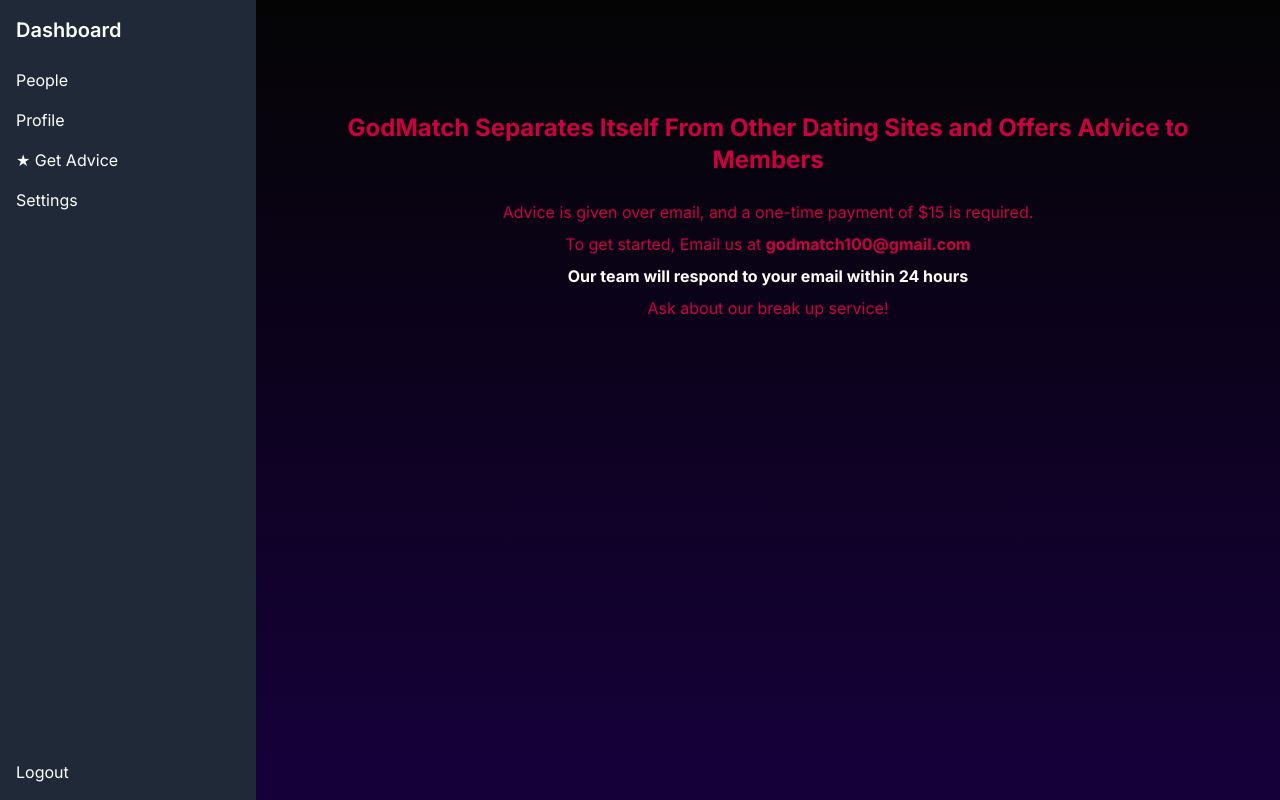
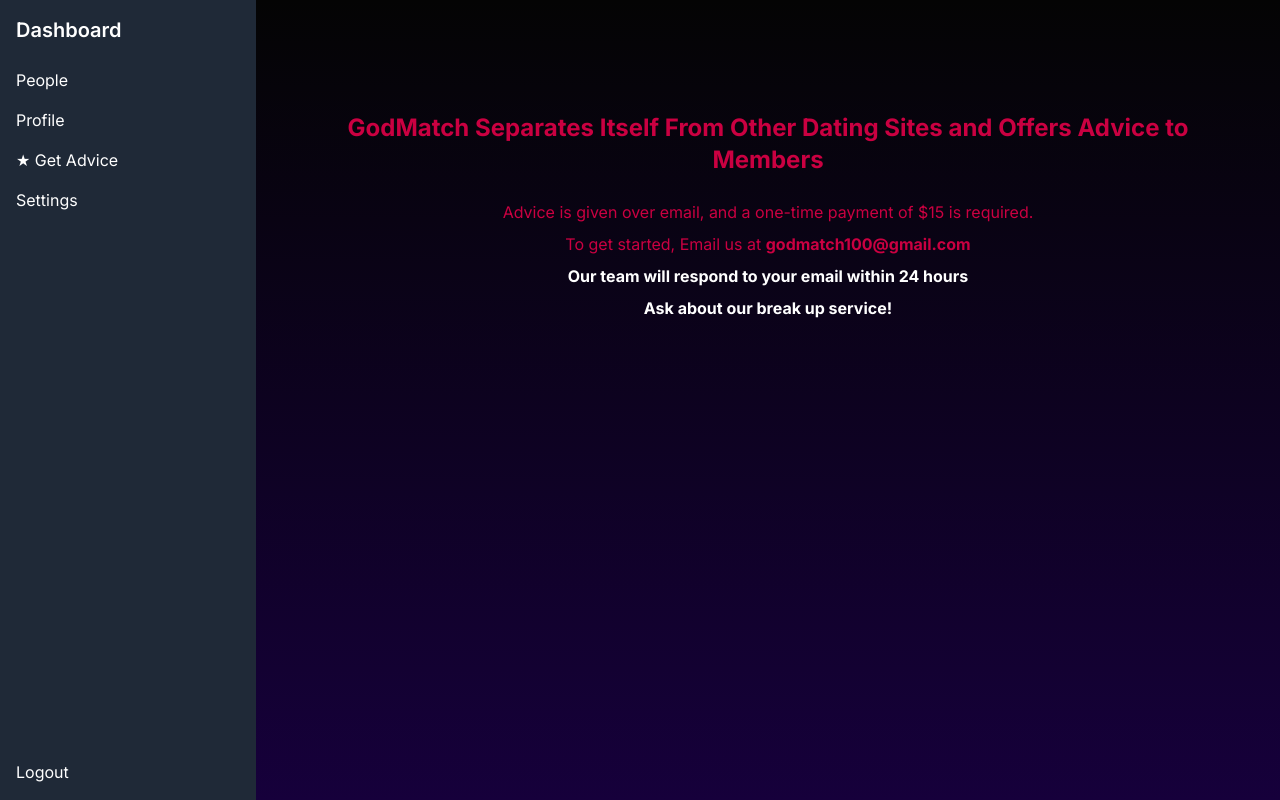
Before and after one commit to MBurner1000/godmatch-1, a Next.js app: page /Dashboard/Advice in a window 1280 px wide. Built offline with nearby package versions, Linux system fonts and the light colour scheme.

Commit message:
first commit

```diff
--- a/src/app/ui/advice-form.tsx
+++ b/src/app/ui/advice-form.tsx
@@ -19,7 +19,7 @@
                 <p>Advice is given over email, and a one-time payment of $15 is required.</p>
                 <p>To get started, Email us at <a href="mailto:godmatch100@gmail.com" className=" font-bold">godmatch100@gmail.com</a></p>
                 <p className=" text-white font-bold">Our team will respond to your email within 24 hours</p>
-                <p>Ask about our break up service!</p>
+                <p className=" text-white font-bold">Ask about our break up service!</p>
             </div>
         </div>
 
```
Also changed, not shown: 1 other file (tests, documents, lock files or other folders).
